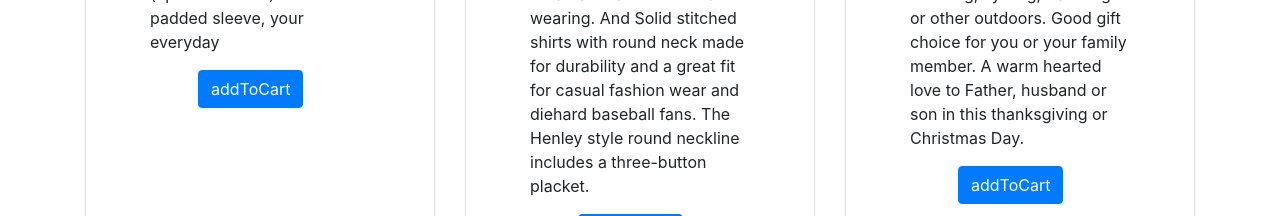
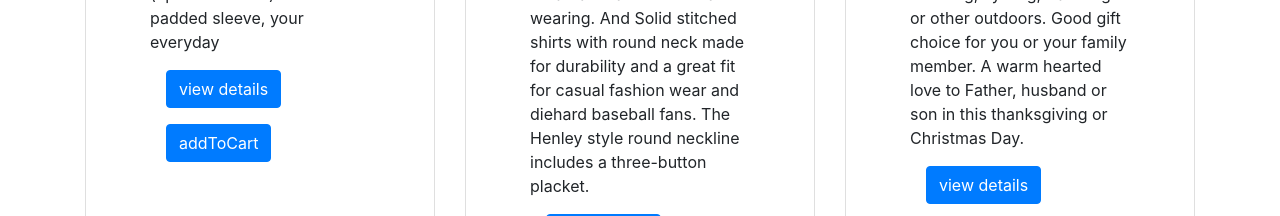
Before and after one commit to MaiMeselhi/SimpleE-CommerceUsingAngular, an Angular app: page /products in a window 1280 px wide. Shown: the part 584-800 px from the top of the page. Built offline with nearby package versions, Linux system fonts and the light colour scheme.

Commit message:
Filter the array of products with the product id you have from the route to get the single product data ● Pass the product details to the html to show data to user.

```diff
--- a/src/app/app.module.ts
+++ b/src/app/app.module.ts
@@ -9,6 +9,7 @@ import { ProductCardComponent } from './product-card/product-card.component';
 import { NgbModule } from '@ng-bootstrap/ng-bootstrap';
 import { LoginComponent } from './login/login.component';
 import { RegisterComponent } from './register/register.component';
+import { ProductDetailsComponent } from './product-details/product-details.component';
 
 @NgModule({
   declarations: [
@@ -17,7 +18,8 @@ import { RegisterComponent } from './register/register.component';
     ProductListComponent,
     ProductCardComponent,
     LoginComponent,
-    RegisterComponent
+    RegisterComponent,
+    ProductDetailsComponent
   ],
   imports: [
     BrowserModule,
--- a/src/app/product-card/product-card.component.html
+++ b/src/app/product-card/product-card.component.html
@@ -5,6 +5,7 @@
      <p class="product-text">
        {{ productItem.description}}
      </p>
-     <button class="btn btn-primary d-block mx-5">addToCart</button>
+     <button class="btn btn-primary d-block m-3" [routerLink]="['/product', productItem.id]">view details</button>
+     <button class="btn btn-primary d-block m-3">addToCart</button>
    </div>
  </div>
--- a/src/app/product-card/product-card.component.ts
+++ b/src/app/product-card/product-card.component.ts
@@ -1,5 +1,4 @@
-import { Component, OnInit ,Input} from '@angular/core';
-
+import { Component, OnInit , Input} from '@angular/core';
 @Component({
   selector: 'app-product-card',
   templateUrl: './product-card.component.html',
@@ -7,9 +6,12 @@ import { Component, OnInit ,Input} from '@angular/core';
 })
 export class ProductCardComponent implements OnInit {
   @Input() productItem : any;
+
+
   constructor() { }
 
   ngOnInit(): void {
   }
 
+
 }
--- /dev/null
+++ b/src/app/product-details/product-details.component.html
@@ -0,0 +1 @@
+<p>product-details works!</p>
--- /dev/null
+++ b/src/app/product-details/product-details.component.ts
@@ -0,0 +1,15 @@
+import { Component, OnInit } from '@angular/core';
+
+@Component({
+  selector: 'app-product-details',
+  templateUrl: './product-details.component.html',
+  styleUrls: ['./product-details.component.css']
+})
+export class ProductDetailsComponent implements OnInit {
+
+  constructor() { }
+
+  ngOnInit(): void {
+  }
+
+}
--- a/src/app/product-list/product-list.component.html
+++ b/src/app/product-list/product-list.component.html
@@ -3,6 +3,7 @@
      <div *ngFor="let product of productsList" class="col">
        <app-product-card
          [productItem]="product"
+
        ></app-product-card>
      </div>
    </div>
--- a/src/app/product-list/product-list.component.ts
+++ b/src/app/product-list/product-list.component.ts
@@ -253,4 +253,5 @@ export class ProductListComponent implements OnInit {
   ngOnInit(): void {
   }
 
+
 }
```
Also changed, not shown: src/app/app-routing.module.ts (+8 -2 lines), src/app/product-details/product-details.component.css (added), 1 other file (tests, documents, lock files or other folders).
